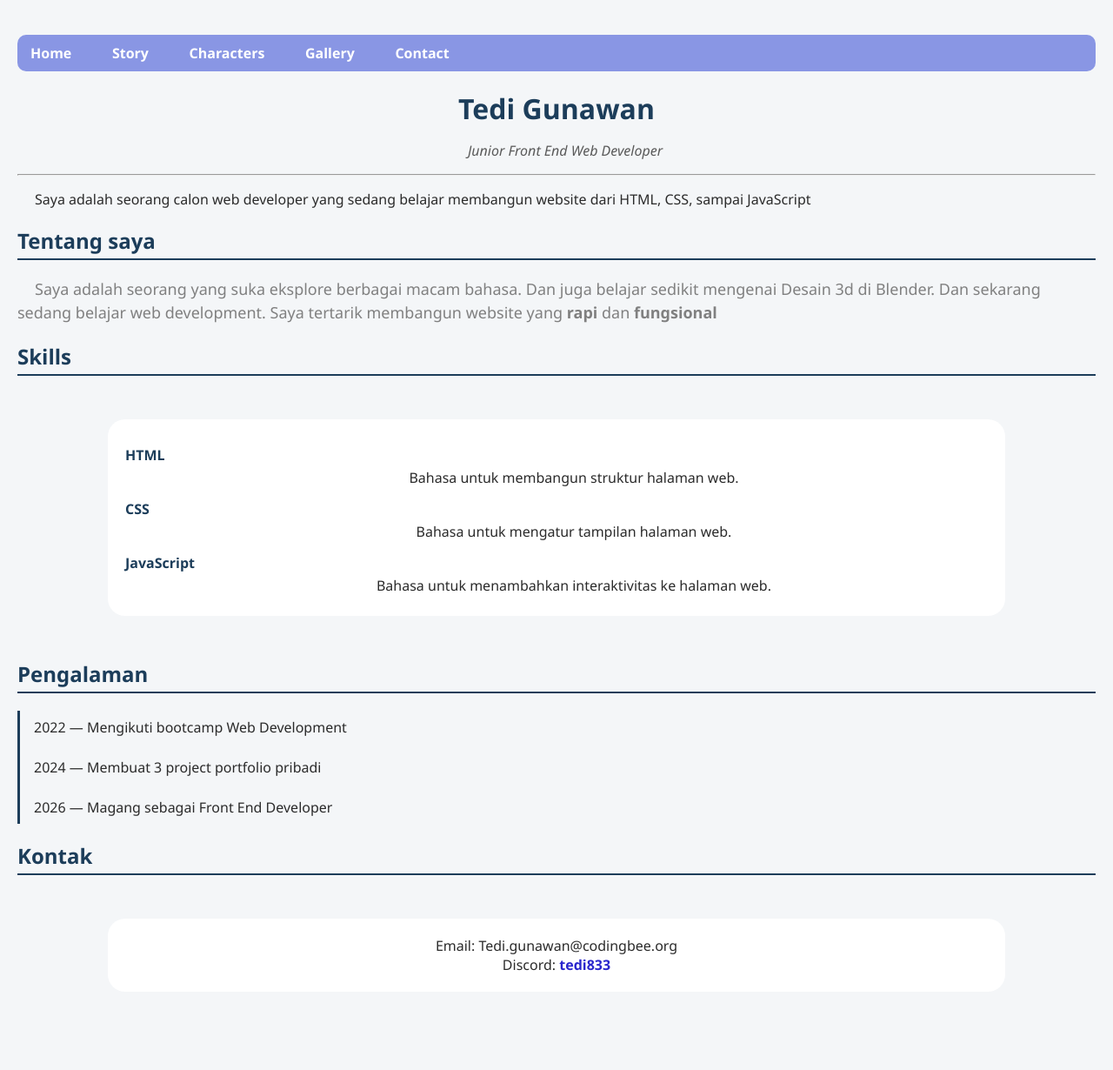
After one commit to tgunawan/WebDev, a PHP site: page /Materi/Materi4.html in a window 1280 px wide. The commit adds this page. Shown: the whole page at 87% size. Run offline with PHP 8.4, Linux system fonts and the light colour scheme.

Commit message:
persiapan materi 4

```diff
--- /dev/null
+++ b/Materi/Materi4.html
@@ -0,0 +1,83 @@
+<!DOCTYPE html>
+<html lang="id">
+<head>
+    <meta charset="UTF-8">
+    <meta name="viewport" content="width=device-width, initial-scale=1.0">
+    <title>Portofolio saya 3</title>
+    <!-- <style>
+        h1{
+            color: #ce6464;
+            /* text-align: center; */
+        }
+    </style>  -->
+    <link rel="stylesheet" href="contohStyle.css">
+</head>
+
+<body>
+    <nav>
+        <ul>
+            <li>
+                <a href="index.html">Home</a>
+            </li>
+
+            <li>
+                <a href="story.html">Story</a>
+            </li>
+            <li>
+                <a href="characters.html">Characters</a>
+            </li>
+            <li>
+                <a href="gallery.html">Gallery</a>
+            </li>
+            <li>
+                <a href="contact.html">Contact</a>
+            </li>
+        </ul>
+    </nav>
+
+    <h1 id="main-title">Tedi Gunawan</h1> <!-- inline style -->
+    <p class="subtitle"><em>Junior Front End Web Developer</em></p>
+    <hr>
+    <p>Saya adalah seorang calon web developer yang sedang belajar membangun website dari HTML, CSS, sampai JavaScript </p>
+
+    <h2 class="section-title">Tentang saya</h2>
+    <p class="description">Saya adalah seorang yang suka eksplore berbagai macam bahasa. Dan juga belajar sedikit mengenai Desain 3d di Blender.
+    Dan sekarang sedang belajar web development.
+        Saya tertarik membangun website yang <strong>rapi</strong> dan
+        <strong>fungsional</strong>
+    </p>
+
+    <h2 class="section-title">Skills</h2>
+    <!-- <ul class="skill-list">
+        <li>HTML5</li>
+        <li>CSS3</li>
+        <li>JavaScript (basic)</li>
+        <li>Git & GitHub</li>
+    </ul> -->
+    <dl class="card">
+    <dt>HTML</dt>
+    <dd>Bahasa untuk membangun struktur halaman web.</dd>
+    <dt>CSS</dt>
+    <dd>Bahasa untuk mengatur tampilan halaman web.</dd>
+    <dt>JavaScript</dt>
+    <dd>Bahasa untuk menambahkan interaktivitas ke halaman web.</dd>
+</dl>
+
+    <h2 class="section-title">Pengalaman</h2>
+    <ol class="timeline">
+        <li>2022 — Mengikuti bootcamp Web Development</li>
+        <li>2024 — Membuat 3 project portfolio pribadi</li>
+        <li>2026 — Magang sebagai Front End Developer</li>
+    </ol>
+
+    <h2 class="section-title">Kontak</h2>
+    <div class="card">
+        Email: Tedi.gunawan@codingbee.org <br>
+        Discord: <a href="https://discord.com/users/1529045655304278058">tedi833</a>
+    </div>
+</body>
+</html>
+<!--
+
+
+-->
--- a/Materi/contohStyle.css
+++ b/Materi/contohStyle.css
@@ -124,3 +124,5 @@ nav a:hover {
     background-color: white;
     color: rgb(137, 150, 228);
 }
+
+/* Materi 4 */
```
